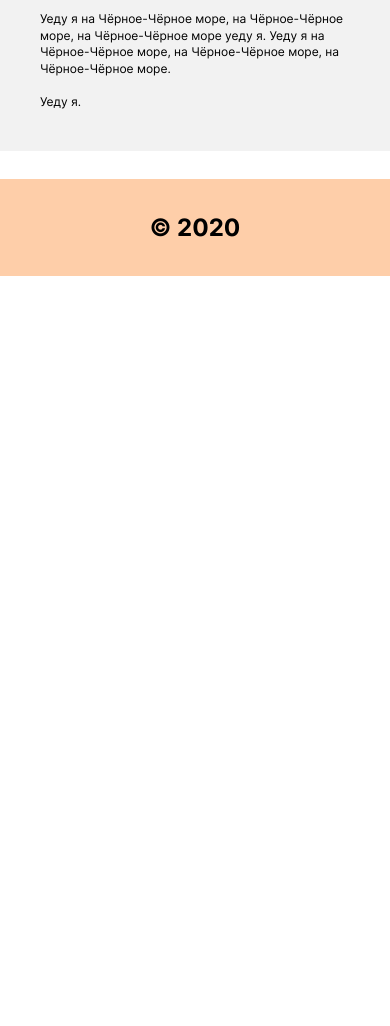
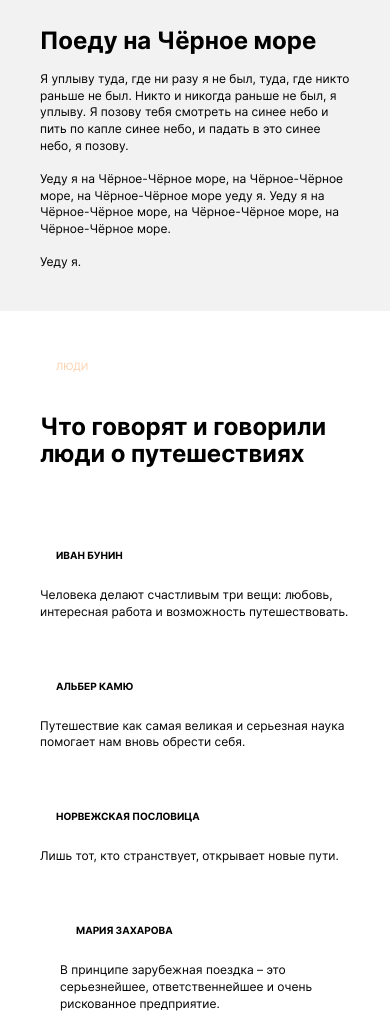
Before and after one commit to Korvin22/where-to-travel, a plain HTML site: page index.html in a window 390 px wide. Shown: the part 2338-3364 px from the top of the page. Before the commit the page ends 2638 px from the top, so only its background shows below. Drawn offline with Linux system fonts and the light colour scheme.

Commit message:
header footer places quotes

```diff
--- /dev/null
+++ b/blocks/quotes/__author/quotes__author.css
@@ -0,0 +1,21 @@
+.quotes__author {
+  font-size: 10px;
+  line-height: 14px;
+  font-weight: 400;
+  align-self: flex-start;
+  padding: 0;
+  text-transform: uppercase;
+  font-weight:700;
+}
+
+@media screen and (max-width:984px) {
+  .quotes__author {
+      padding: 0 0 0 24px;
+  }
+}
+
+@media screen and (max-width:568px) {
+  .quotes__author {
+      padding: 0 0 0 16px;
+  }
+}
--- /dev/null
+++ b/blocks/quotes/__item/quotes__item.css
@@ -0,0 +1,3 @@
+.quotes__item:last-of-type{
+  padding-left:20px;
+}
--- /dev/null
+++ b/blocks/quotes/__list/quotes__list.css
@@ -0,0 +1,17 @@
+.quotes__list {
+  display:grid;
+  grid-template-columns: repeat(auto-fit,minmax(230px, 1fr));
+  column-gap:67px;
+  row-gap: 48px;
+  box-sizing: border-box;
+  list-style: none;
+  padding:0;
+}
+
+
+
+@media screen and (max-width: 568px) {
+  .places__place{
+      row-gap: 32px;
+  }
+}
--- /dev/null
+++ b/blocks/quotes/__quote/quotes__quote.css
@@ -0,0 +1,13 @@
+.quotes__quote {
+  font-size: 12px;
+  line-height: 1.7;
+  padding: 30px 0 0 0;
+  margin: 0;
+}
+
+@media screen and (max-width: 984px) {
+.quotes__quote {
+  line-height: 1.4;
+  padding: 15px 0 0 0;
+}
+}
--- /dev/null
+++ b/blocks/quotes/__subtitle/quotes__subtitle.css
@@ -0,0 +1,23 @@
+.quotes__subtitle {
+  font-size: 10px;
+  line-height: 14px;
+  font-weight: 400;
+  align-self: flex-start;
+  padding: 0;
+  margin: 8px 0 0 0;
+  text-transform: uppercase;
+  color: hsl(26deg 98% 83%);
+  margin-bottom:40px;
+}
+
+@media screen and (max-width:984px) {
+  .quotes__subtitle {
+      padding: 0 0 0 24px;
+  }
+}
+
+@media screen and (max-width:568px) {
+  .quotes__subtitle {
+      padding: 0 0 0 16px;
+  }
+}
--- /dev/null
+++ b/blocks/quotes/__title/quotes__title.css
@@ -0,0 +1,16 @@
+.quotes__title {
+  font-size: 32px;
+  font-weight: 700;
+  max-width:390px;
+  padding: 0;
+  margin: 0;
+  font-stretch: ultra-e;
+  margin-bottom:140px;
+}
+
+@media screen and (max-width: 528px) {
+.quotes__title {
+  font-size: 24px;
+  margin-bottom:70px;
+}
+}
--- /dev/null
+++ b/blocks/quotes/quotes.css
@@ -0,0 +1,10 @@
+.quotes {
+  max-width: 100%;
+  padding:120px 90px 140px 68px;
+}
+
+@media screen and (max-width:528px) {
+  .quotes {
+    padding:40px 40px 40px 40px;
+  }
+}
--- a/index.html
+++ b/index.html
@@ -33,30 +33,64 @@
           <div class="places__description">
             <h2 class="places__title">Поеду в лес</h2>
             <ul class="places__text">
-        <li class="places__paragraph">Лес — экологическая система, биоценоз, в которой главной жизненной формой являются деревья.</li>
-        <li class="places__paragraph">Лес — составная часть природы, понятие «лес» можно рассматривать на разных уровнях. В глобальном масштабе — это часть биосферы, в локальном — это может быть насаждение. Леса занимают около трети площади суши.</li>
+              <li class="places__paragraph">Лес — экологическая система, биоценоз, в которой главной жизненной формой
+                являются деревья.</li>
+              <li class="places__paragraph">Лес — составная часть природы, понятие «лес» можно рассматривать на разных
+                уровнях. В глобальном масштабе — это часть биосферы, в локальном — это может быть насаждение. Леса
+                занимают около трети площади суши.</li>
             </ul>
           </div>
           <img src="./images/places-mountains.jpeg" alt="горы" class="places__picture">
           <div class="places__description">
             <h2 class="places__title">Поеду в горы</h2>
             <ul class="places__text">
-        <li class="places__paragraph">Горные системы занимают 64 % поверхности Азии, 36 % — Северной Америки, 25 % — Европы, 22 % — Южной Америки, 17 % — Австралии и 3 % — Африки. В целом 24 % земной поверхности приходится на горы. 10 % всех людей живёт на территории гор. В горах берёт своё начало большинство рек Земли.</li>
+              <li class="places__paragraph">Горные системы занимают 64 % поверхности Азии, 36 % — Северной Америки, 25 %
+                — Европы, 22 % — Южной Америки, 17 % — Австралии и 3 % — Африки. В целом 24 % земной поверхности
+                приходится на горы. 10 % всех людей живёт на территории гор. В горах берёт своё начало большинство рек
+                Земли.</li>
             </ul>
           </div>
           <img src="./images/places-black-sea.jpeg" alt="горы" class="places__picture">
           <div class="places__description">
             <h2 class="places__title">Поеду на Чёрное море</h2>
             <ul class="places__text">
-        <li class="places__paragraph">Я уплыву туда, где ни разу я не был, туда, где никто раньше не был. Никто и никогда раньше не был, я уплыву. Я позову тебя смотреть на синее небо и пить по капле синее небо, и падать в это синее небо, я позову.</li>
-        <li class="places__paragraph">Уеду я на Чёрное-Чёрное море, на Чёрное-Чёрное море, на Чёрное-Чёрное море уеду я. Уеду я на Чёрное-Чёрное море, на Чёрное-Чёрное море, на Чёрное-Чёрное море.</li>
+              <li class="places__paragraph">Я уплыву туда, где ни разу я не был, туда, где никто раньше не был. Никто и
+                никогда раньше не был, я уплыву. Я позову тебя смотреть на синее небо и пить по капле синее небо, и
+                падать в это синее небо, я позову.</li>
+              <li class="places__paragraph">Уеду я на Чёрное-Чёрное море, на Чёрное-Чёрное море, на Чёрное-Чёрное море
+                уеду я. Уеду я на Чёрное-Чёрное море, на Чёрное-Чёрное море, на Чёрное-Чёрное море.</li>
               <li class="places__paragraph">Уеду я.</li>
             </ul>
           </div>
         </div>
       </section>
       <!-- Здесь заканчивается код ТИ -->
-
+      <!--Добавление секции ДГ-->
+      <section class="quotes">
+        <p class="quotes__subtitle">ЛЮДИ</p>
+        <h2 class="quotes__title">Что говорят и говорили люди о путешествиях</h2>
+        <ul class="quotes__list">
+          <li class="quotes__item">
+            <p class="quotes__author">Иван Бунин</p>
+            <p class="quotes__quote">Человека делают счастливым три вещи: любовь, интересная работа и возможность
+              путешествовать.</p>
+          </li>
+          <li class="quotes__item">
+            <p class="quotes__author">Альбер Камю</p>
+            <p class="quotes__quote">Путешествие как самая великая и серьезная наука помогает нам вновь обрести себя.
+            </p>
+          </li>
+          <li class="quotes__item">
+            <p class="quotes__author">Норвежская пословица</p>
+            <p class="quotes__quote">Лишь тот, кто странствует, открывает новые пути.</p>
+          </li>
+          <li class="quotes__item">
+            <p class="quotes__author">Мария Захарова</p>
+            <p class="quotes__quote">В принципе зарубежная поездка – это серьезнейшее, ответственнейшее и очень
+              рискованное предприятие.</p>
+          </li>
+      </section>
+      <!--Конец секции ДГ-->
     </main>
     <footer class="footer">
       <p class="footer__copyright">© 2020</p>
--- a/pages/index.css
+++ b/pages/index.css
@@ -19,5 +19,13 @@
 @import url(../blocks/places/__paragraph/places__paragraph.css);
 /* Здесь заканчивается код ТИ */
 
+@import url(../blocks/quotes/quotes.css);
+@import url(../blocks/quotes/__author/quotes__author.css);
+@import url(../blocks/quotes/__item/quotes__item.css);
+@import url(../blocks/quotes/__quote/quotes__quote.css);
+@import url(../blocks/quotes/__subtitle/quotes__subtitle.css);
+@import url(../blocks/quotes/__title/quotes__title.css);
+@import url(../blocks/quotes/__list/quotes__list.css);
+
 @import url(../blocks/footer/footer.css);
 @import url(../blocks/footer/__copyright/footer__copyright.css);
```
Lines whose indentation alone changed are shown as unchanged.
